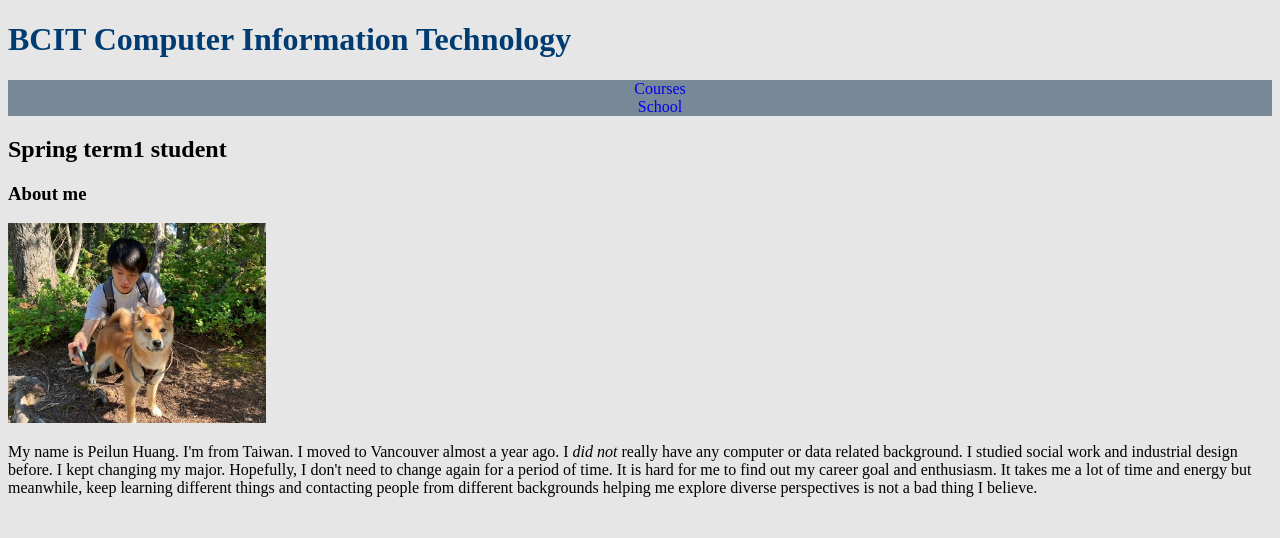
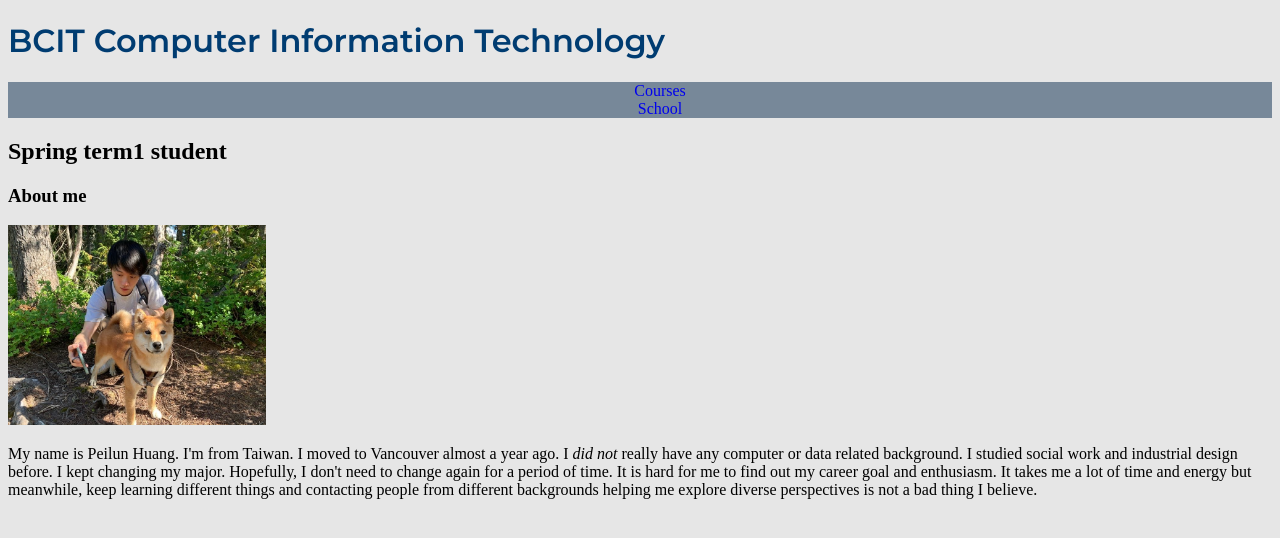
Before and after one commit to thepeilunhuang/personal_website, a plain HTML site: page index.html in a window 1280 px wide. Drawn offline with Linux system fonts and the light colour scheme.

Commit message:
apply font

```diff
--- a/CSS/stylesheet.css
+++ b/CSS/stylesheet.css
@@ -1,9 +1,13 @@
+@import url('https://fonts.googleapis.com/css2?family=Montserrat:wght@400;600&display=swap');
 body{
     background-color: #e6e6e6;
 }
 
 h1{
     color: #003c71;
+}
+.index_h1{
+    font-family:'Montserrat', sans-serif;
 }
 nav {
     background-color: lightslategray;
--- a/index.html
+++ b/index.html
@@ -8,7 +8,7 @@
     <title>Document</title>
   </head>
   <body>
-    <h1>BCIT Computer Information Technology</h1>
+    <h1 class="index_h1">BCIT Computer Information Technology</h1>
     <nav>
       <ul>
         <li><a href="./misc/courses.html">Courses</a></li>
```
